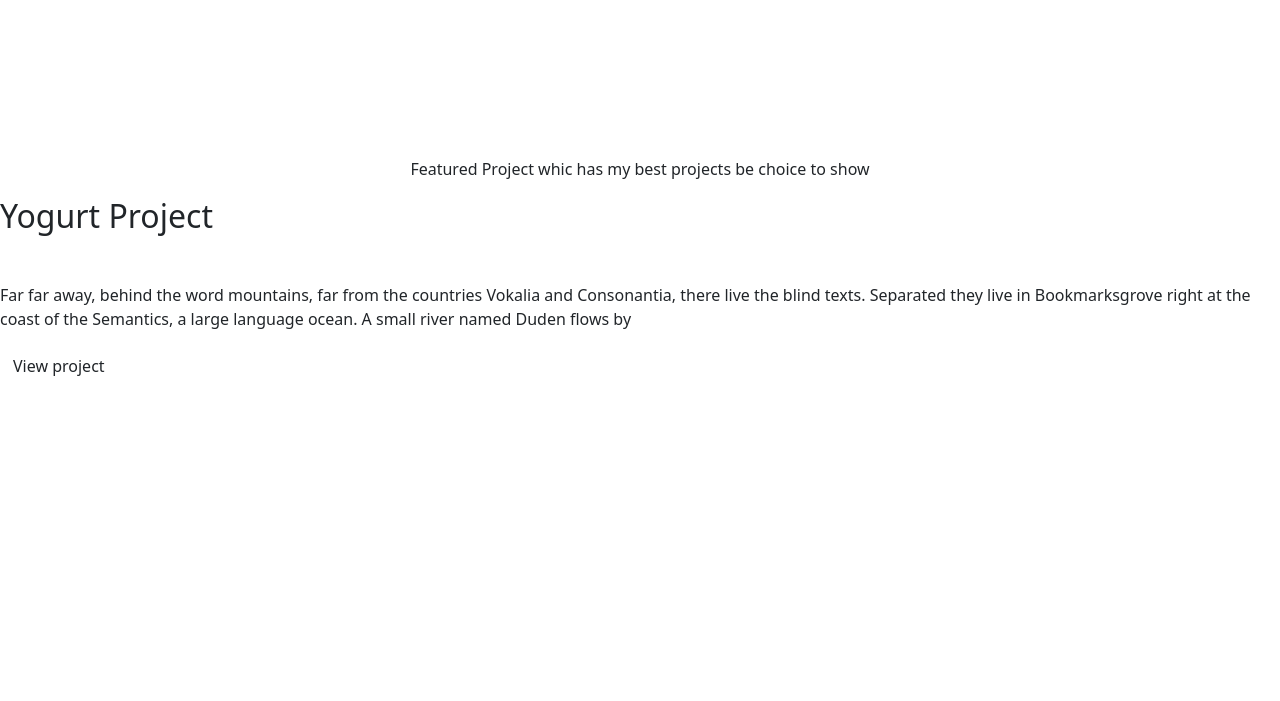
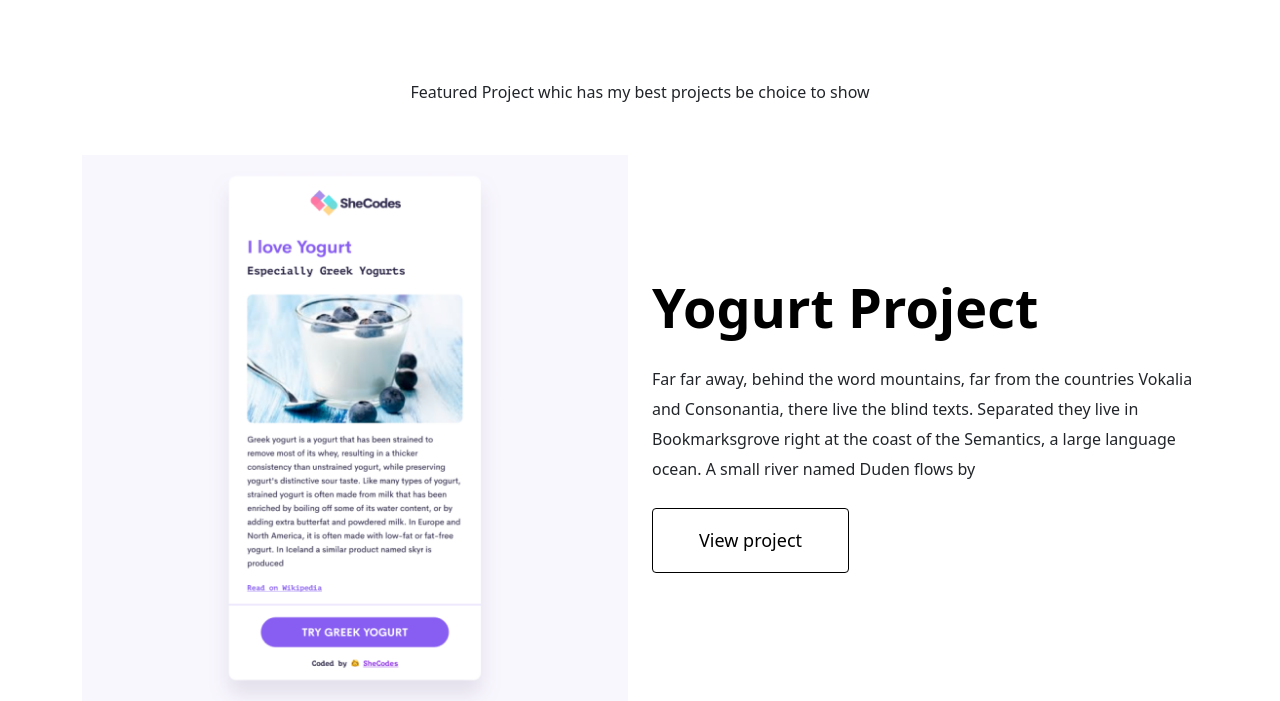
Before and after one commit to mpallor/Portfolio-project, a plain HTML site: page index.html in a window 1280 px wide. Shown: the part 506-1207 px from the top of the page. Before the commit the page ends 891 px from the top, so only its background shows below. Drawn offline with nearby package versions, Linux system fonts and the light colour scheme; a web font is replaced by a local one.

Commit message:
Added image and created grid

```diff
--- a/index.html
+++ b/index.html
@@ -5,7 +5,7 @@
     <meta http-equiv="X-UA-Compatible" content="IE=edge" />
     <meta name="viewport" content="width=device-width, initial-scale=1.0" />
     <title>Homepage</title>
-    <link rel="stylesheet" href="styles/portfolio.css" />
+    <link rel="stylesheet" href="/styles/portfolio.css" />
     <link rel="preconnect" href="https://fonts.googleapis.com" />
     <link rel="preconnect" href="https://fonts.gstatic.com" crossorigin />
     <link
@@ -37,18 +37,34 @@
         <a href="#" class="btn btn-branding">Contact me</a>
       </div>
     </div>
-    <p class="text-center">
+    <p class="text-center mb-5">
       Featured Project whic has my best projects be choice to show
     </p>
-    <h2 class="mb-5">Yogurt Project</h2>
-    <p>
-      Far far away, behind the word mountains, far from the countries Vokalia
-      and Consonantia, there live the blind texts. Separated they live in
-      Bookmarksgrove right at the coast of the Semantics, a large language
-      ocean. A small river named Duden flows by
-    </p>
-    <div>
-      <a href="#" class="btn btn-branding-outline">View project</a>
+    <div class="container">
+      <div class="row">
+        <div class="col-6">
+          <img
+            src="/images/yogurt.png"
+            class="img-fluid"
+            alt="Picture of yogurt"
+          />
+        </div>
+
+          <div class="col">
+            <div class="project-description"></div>
+            <h2 class="mb-4 project-title">Yogurt Project</h2>
+            <p>
+              Far far away, behind the word mountains, far from the countries
+              Vokalia and Consonantia, there live the blind texts. Separated
+              they live in Bookmarksgrove right at the coast of the Semantics, a
+              large language ocean. A small river named Duden flows by
+            </p>
+            <div class="project-button mt-4">
+              <a href="#" class="btn btn-branding-outline"> View project </a>
+            </div>
+          </div>
+        </div>
+      </div>
     </div>
   </body>
 </html>
--- a/styles/portfolio.css
+++ b/styles/portfolio.css
@@ -13,19 +13,21 @@
 body {
   font-family: var(--default-font-family);
 }
-.subtitle {
+h2.subtitle {
   font-weight: 400;
   font-size: 24px;
   line-height: 2;
   color: #272142;
 }
-h2 {
-  font-size: 164px;
+h2.project-title {
+  font-size: 54px;
   font-weight: 800;
+  color: black;
 }
 p {
   font-weight: 500;
   font-size: 16px;
+  line-height: 30px;
 }
 .heading p {
   font-size: 36px;
@@ -35,7 +37,7 @@ p {
   margin: 0;
 }
 .heading {
-  padding: 160px 20px;
+  padding: 120px 20px;
   text-align: center;
   background: #fff;
   color: black;
@@ -49,11 +51,15 @@ p {
   line-height: 27px;
   font-weight: 500;
 }
-.btn-branding-outline {
-  background: pink;
+
+.project-button .btn-branding-outline {
+  color: black;
   border: 1px solid black;
   border-radius: 4px;
   padding: 18px 46px;
   font-size: 18px;
   line-height: 27px;
 }
+.project-description {
+  padding: 60px 30px;
+}
```
Also changed, not shown: images/dictionary.png (added), images/weather.png (added), images/yogurt.png (added), 2 other files.
